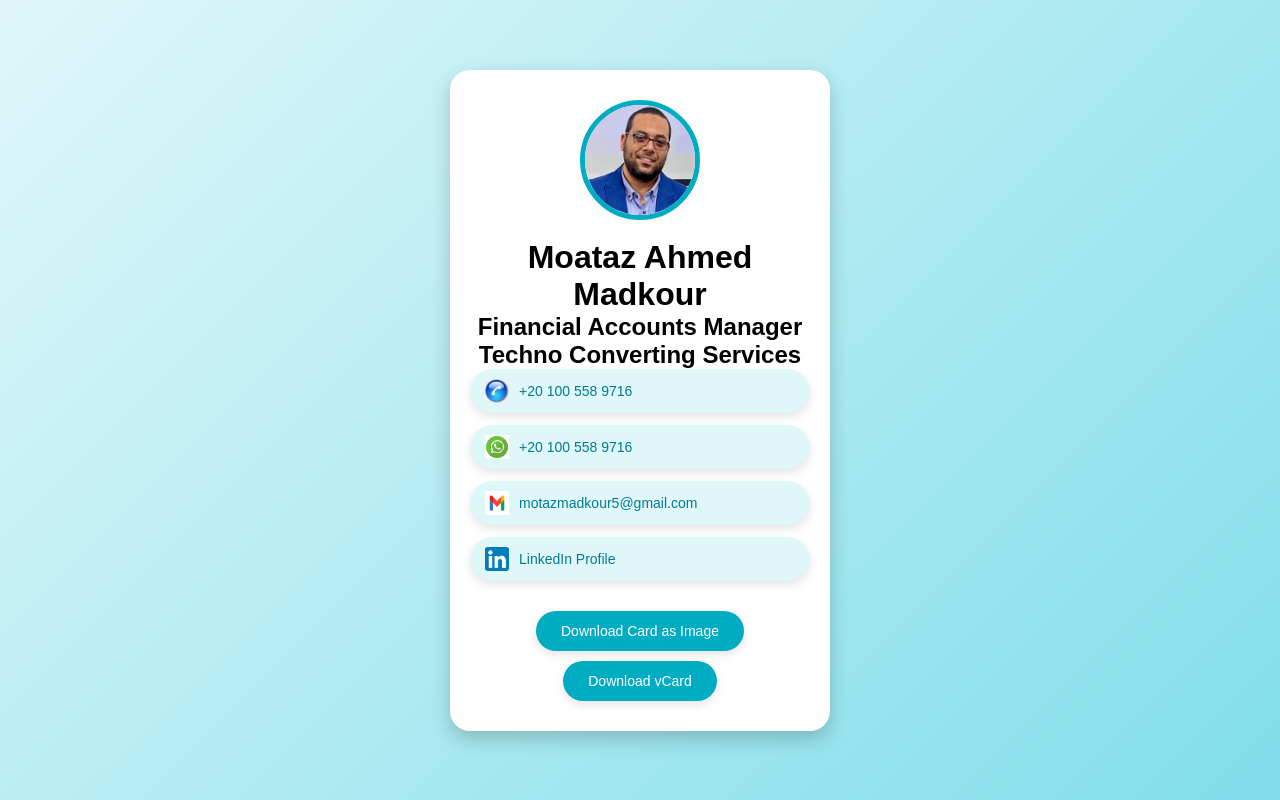
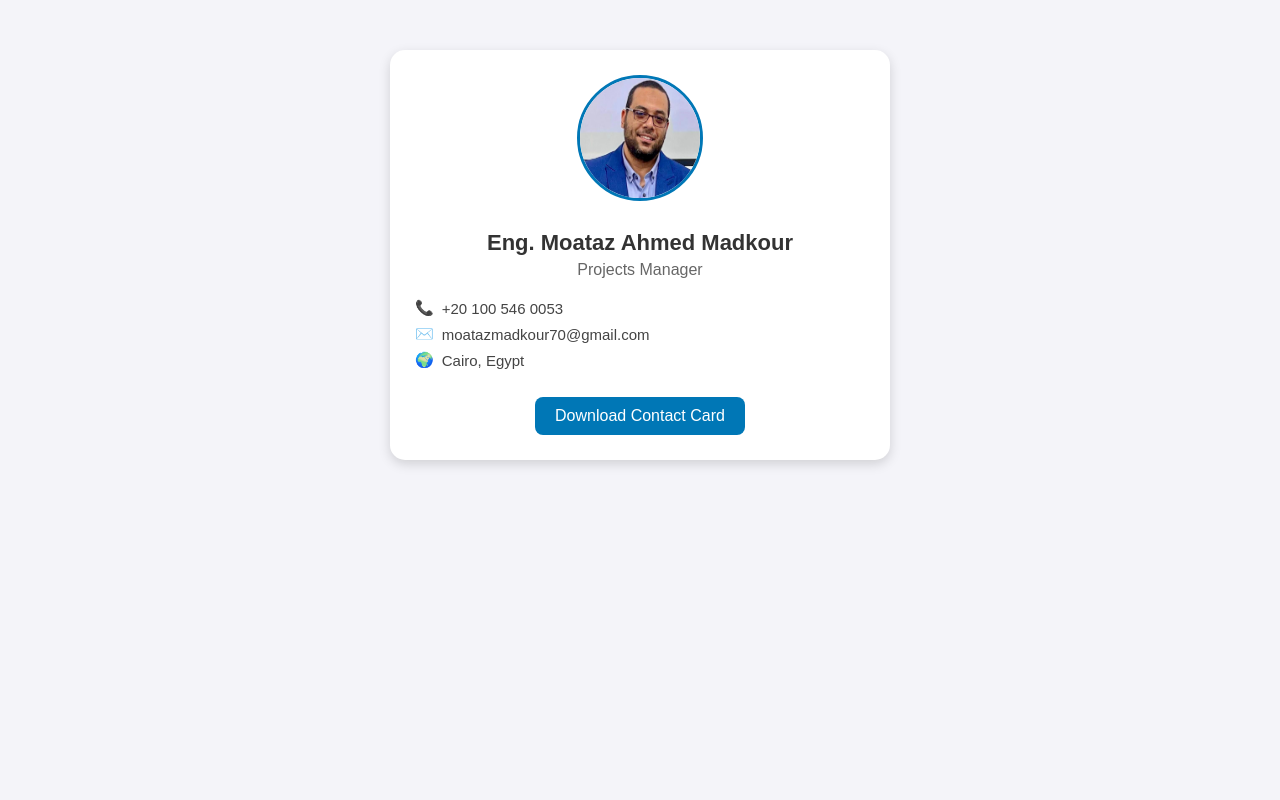
Before and after one commit to zezon70-create/Moataz-Madkour, a plain HTML site: page index.html in a window 1280 px wide. Drawn offline with Linux system fonts and the light colour scheme.

Commit message:
Update index.html

```diff
--- a/index.html
+++ b/index.html
@@ -1,190 +1,85 @@
 <!DOCTYPE html>
 <html lang="en">
 <head>
-    <meta charset="UTF-8">
-    <title>Digital Business Card - Moataz Ahmed Madkour</title>
-    <meta name="viewport" content="width=device-width, initial-scale=1.0">
+  <meta charset="UTF-8" />
+  <meta name="viewport" content="width=device-width, initial-scale=1.0" />
+  <title>Moataz Madkour</title>
   <style>
-        * { box-sizing: border-box; margin: 0; padding: 0; }
     body {
-            font-family: 'Arial', sans-serif;
-            background: linear-gradient(135deg, #e0f7fa, #80deea);
-            display: flex;
-            justify-content: center;
-            align-items: center;
-            min-height: 100vh;
-            padding: 20px;
+      font-family: Arial, sans-serif;
+      background: #f4f4f9;
+      margin: 0;
+      padding: 0;
     }
     .card {
-            background: #ffffff;
-            width: 380px;
-            border-radius: 20px;
-            box-shadow: 0 8px 20px rgba(0,0,0,0.2);
-            overflow: hidden;
+      max-width: 450px;
+      margin: 50px auto;
+      background: #fff;
+      padding: 25px;
+      border-radius: 15px;
+      box-shadow: 0 4px 12px rgba(0,0,0,0.15);
       text-align: center;
-            padding: 30px 20px;
-            position: relative;
-            transition: transform 0.3s ease, box-shadow 0.3s ease, opacity 0.6s ease;
-            opacity: 0;
-            transform: translateY(50px);
     }
-        .card.show {
-            opacity: 1;
-            transform: translateY(0);
-        }
-        .card:hover {
-            transform: translateY(-5px);
-            box-shadow: 0 15px 30px rgba(0,0,0,0.25);
-        }
-        .profile-img {
+    .card img {
       width: 120px;
       height: 120px;
       border-radius: 50%;
-            object-fit: cover;
-            border: 5px solid #00acc1;
       margin-bottom: 15px;
-            transition: transform 0.3s ease, box-shadow 0.3s ease, opacity 0.5s ease;
-            opacity: 0;
+      border: 3px solid #0077b6;
     }
-        .profile-img.show {
-            opacity: 1;
+    .card h1 {
+      margin: 10px 0 5px;
+      font-size: 22px;
+      color: #333;
     }
-        .profile-img:hover {
-            transform: scale(1.05) rotate(-2deg);
-            box-shadow: 0 8px 20px rgba(0,0,0,0.25);
-        }
-        h1, h2 {
-            opacity: 0;
-            transition: opacity 0.5s ease;
-        }
-        h1.show, h2.show {
-            opacity: 1;
+    .card h2 {
+      margin: 0 0 15px;
+      font-size: 16px;
+      font-weight: normal;
+      color: #666;
     }
     .info {
-            display: flex;
-            flex-direction: column;
-            gap: 12px;
-            margin-bottom: 20px;
+      text-align: left;
+      margin-top: 20px;
     }
-        .info a {
+    .info p {
+      margin: 8px 0;
+      font-size: 15px;
       display: flex;
       align-items: center;
-            gap: 10px;
+    }
+    .info span {
+      margin-left: 8px;
+      color: #444;
+    }
+    .btn {
+      display: inline-block;
+      margin-top: 20px;
+      padding: 10px 20px;
+      background: #0077b6;
+      color: #fff;
       text-decoration: none;
-            background: #e0f7fa;
-            color: #007c91;
-            padding: 10px 15px;
-            border-radius: 25px;
-            transition: all 0.2s ease, opacity 0.5s ease;
-            font-size: 14px;
-            box-shadow: 0 4px 10px rgba(0,0,0,0.1);
-            opacity: 0;
+      border-radius: 8px;
+      transition: background 0.3s;
     }
-        .info a img { width: 24px; height: 24px; }
-        .info a.show {
-            opacity: 1;
-        }
-        .info a:hover {
-            background: #00acc1;
-            color: #fff;
-            transform: translateY(-2px);
-            box-shadow: 0 8px 15px rgba(0,0,0,0.2);
-        }
-        .info a:active {
-            transform: scale(0.95);
-            box-shadow: 0 4px 10px rgba(0,0,0,0.1);
-        }
-        .download-btn {
-            margin-top: 10px;
-            padding: 12px 25px;
-            background: #00acc1;
-            color: #fff;
-            border: none;
-            border-radius: 25px;
-            font-size: 14px;
-            cursor: pointer;
-            transition: all 0.2s ease, opacity 0.5s ease;
-            text-decoration: none;
-            display: inline-block;
-            box-shadow: 0 4px 10px rgba(0,0,0,0.1);
-            opacity: 0;
-        }
-        .download-btn.show {
-            opacity: 1;
-        }
-        .download-btn:hover {
-            background: #007c91;
-            transform: translateY(-2px);
-            box-shadow: 0 8px 15px rgba(0,0,0,0.2);
-        }
-        .download-btn:active {
-            transform: scale(0.95);
-            box-shadow: 0 4px 10px rgba(0,0,0,0.1);
-        }
-        @media (max-width: 400px) {
-            .card { width: 100%; padding: 20px; }
-            .info a { font-size: 13px; padding: 8px 12px; }
-            .info a img { width: 20px; height: 20px; }
+    .btn:hover {
+      background: #005f86;
     }
   </style>
 </head>
 <body>
+  <div class="card">
+    <img src="profile.jpg" alt="Moataz Madkour" />
+    <h1>Eng. Moataz Ahmed Madkour</h1>
+    <h2>Projects Manager</h2>
 
-<div class="card" id="businessCard">
-    <img src="profile.png" alt="Moataz Ahmed Madkour" class="profile-img" id="profileImg">
-    <h1 id="name">Moataz Ahmed Madkour</h1>
-    <h2 id="job">Financial Accounts Manager<br>Techno Converting Services</h2>
     <div class="info">
-        <a href="tel:+201005589716"> <img src="phone_logo.png" alt="Phone Icon"> +20 100 558 9716 </a>
-        <a href="https://wa.me/201005589716" target="_blank"> <img src="whatsapp_logo.png" alt="WhatsApp Icon"> +20 100 558 9716 </a>
-        <a href="mailto:motazmadkour5@gmail.com"> <img src="email_logo.png" alt="Email Icon"> motazmadkour5@gmail.com </a>
-        <a href="https://www.linkedin.com/in/motaz-madkour" target="_blank"> <img src="linkedin_logo.png" alt="LinkedIn Icon"> LinkedIn Profile </a>
-    </div>
-    <a href="#" class="download-btn" onclick="downloadCard()">Download Card as Image</a>
-    <a href="contact.vcf" class="download-btn" download="MoatazAhmedMadkour.vcf">Download vCard</a>
+      <p>📞 <span>+20 100 546 0053</span></p>
+      <p>✉️ <span>moatazmadkour70@gmail.com</span></p>
+      <p>🌍 <span>Cairo, Egypt</span></p>
     </div>
 
-<script src="https://html2canvas.hertzen.com/dist/html2canvas.min.js"></script>
-<script>
-    window.addEventListener('DOMContentLoaded', () => {
-        const card = document.getElementById('businessCard');
-        card.classList.add('show');
-
-        // ظهور تدريجي للعناصر
-        const profile = document.getElementById('profileImg');
-        const name = document.getElementById('name');
-        const job = document.getElementById('job');
-        const infoLinks = card.querySelectorAll('.info a');
-        const downloadBtns = card.querySelectorAll('.download-btn');
-
-        let delay = 200;
-
-        setTimeout(() => profile.classList.add('show'), delay);
-        delay += 200;
-        setTimeout(() => name.classList.add('show'), delay);
-        delay += 150;
-        setTimeout(() => job.classList.add('show'), delay);
-
-        infoLinks.forEach((link, index) => {
-            setTimeout(() => link.classList.add('show'), delay + (index * 150));
-        });
-
-        let downloadDelay = delay + infoLinks.length * 150;
-        downloadBtns.forEach((btn, index) => {
-            setTimeout(() => btn.classList.add('show'), downloadDelay + (index * 150));
-        });
-    });
-
-    function downloadCard() {
-        const card = document.querySelector('.card');
-        html2canvas(card).then(canvas => {
-            const link = document.createElement('a');
-            link.download = 'MoatazAhmedMadkour_BusinessCard.png';
-            link.href = canvas.toDataURL();
-            link.click();
-        });
-    }
-</script>
-
+    <a href="contact.vcf" class="btn" download>Download Contact Card</a>
+  </div>
 </body>
 </html>
```
Lines whose indentation alone changed are shown as unchanged.
